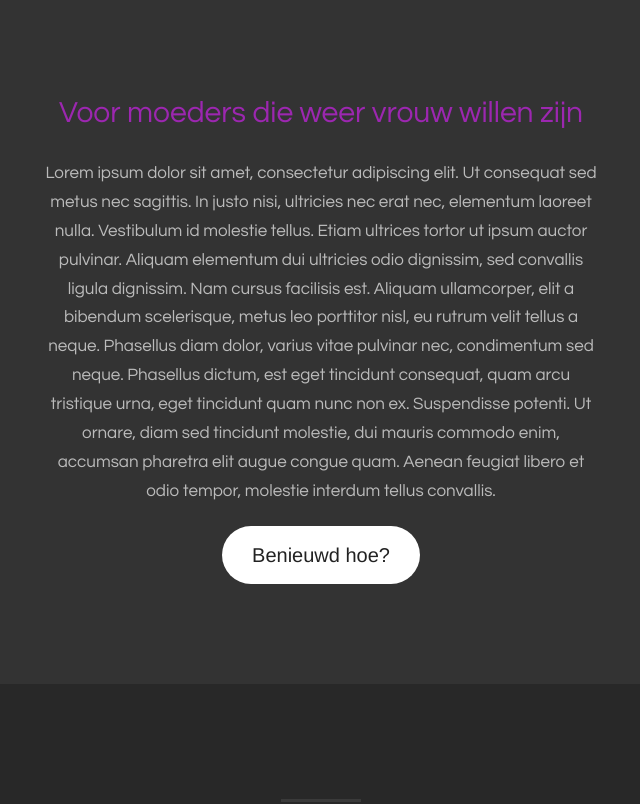
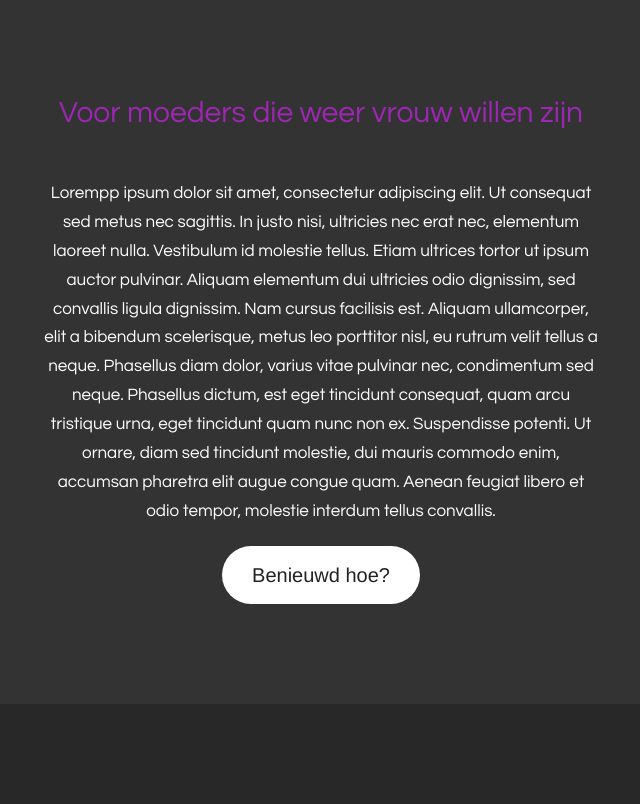
Before and after one commit to parcival/marit, a Jekyll site: the page built from 20161120.html, in a window 1280 px wide and 900 px high, scrolled down 808 px, cut to the strip 96-900 px from the top of the window. Shown: the whole strip, without its empty margins (319-959 px from the left). Built offline with Jekyll 4.4.1, drawn with Linux system fonts in a browser that asks for light colours; nearby versions of some CDN libraries.

Commit message:
Over marit

```diff
--- a/_config.yml
+++ b/_config.yml
@@ -32,3 +32,4 @@
 collections:
  - aanbod
  - motivatie
+ - over
--- a/_layouts/marithome.html
+++ b/_layouts/marithome.html
@@ -48,7 +48,7 @@
             <a href="#video-background" id="toggleVideo" data-toggle="collapse" class="btn btn-primary btn-xl">Video uit</a> &nbsp; <a href="#one" class="btn btn-primary btn-xl page-scroll">Naar intro</a>
         </div>
     </div>
-    <video autoplay="" loop="" class="fillWidth fadeIn wow collapse in" data-wow-delay="0.5s" poster="/img/zetjezelfinbloei.jpg" id="video-background">
+    <video autoplay="" loop="" class="fillWidth fadeIn wow collapse in" data-wow-delay="0.5s" poster="{{ site.baseurl }}/img/zetjezelfinbloei.jpg" id="video-background">
         <!--<source src="https://s3-us-west-2.amazonaws.com/coverr/mp4/Traffic-blurred2.mp4" type="video/mp4">-->
         <source src="https://s3-eu-west-1.amazonaws.com/marit/maritverhoog/vlinders.mp4" type="video/mp4">Your browser does not support the video tag. I suggest you upgrade your browser
     </video>
@@ -56,14 +56,15 @@
 <section class="bg-primary" id="one">
     <div class="container">
         <div class="row">
+            {% for over in site.over %}
             <div class="col-lg-6 col-lg-offset-3 col-md-8 col-md-offset-2 text-center">
-                <h2 class="margin-top-0 text-primary">Voor moeders die weer vrouw willen zijn</h2>
+                <h2 class="margin-top-0 text-primary">{{ over.title }}</h2>
                 <br>
-                <p class="text-faded">
-                    Lorem ipsum dolor sit amet, consectetur adipiscing elit. Ut consequat sed metus nec sagittis. In justo nisi, ultricies nec erat nec, elementum laoreet nulla. Vestibulum id molestie tellus. Etiam ultrices tortor ut ipsum auctor pulvinar. Aliquam elementum dui ultricies odio dignissim, sed convallis ligula dignissim. Nam cursus facilisis est. Aliquam ullamcorper, elit a bibendum scelerisque, metus leo porttitor nisl, eu rutrum velit tellus a neque. Phasellus diam dolor, varius vitae pulvinar nec, condimentum sed neque. Phasellus dictum, est eget tincidunt consequat, quam arcu tristique urna, eget tincidunt quam nunc non ex. Suspendisse potenti. Ut ornare, diam sed tincidunt molestie, dui mauris commodo enim, accumsan pharetra elit augue congue quam. Aenean feugiat libero et odio tempor, molestie interdum tellus convallis.
+                <p class="text-faded">{{ over.content }}
                 </p>
-                <a href="#two" class="btn btn-default btn-xl page-scroll">Benieuwd hoe?</a>
+                <a href="#two" class="btn btn-default btn-xl page-scroll">{{ over.continue }}</a>
             </div>
+            {% endfor %}
         </div>
     </div>
 </section>
```
Also changed, not shown: _over/over.md (added, +12 -0 lines).
